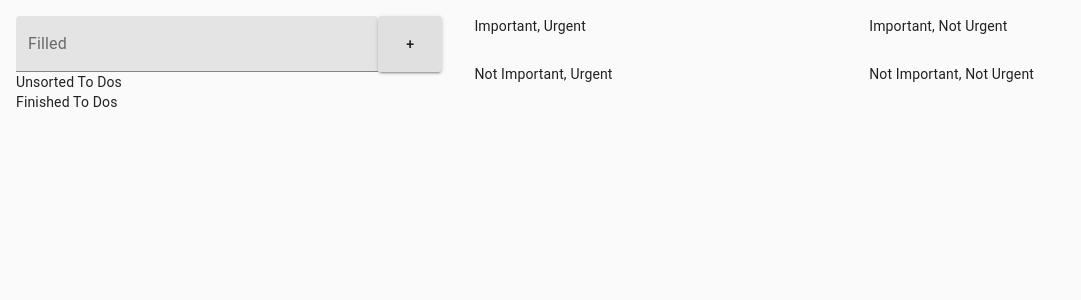
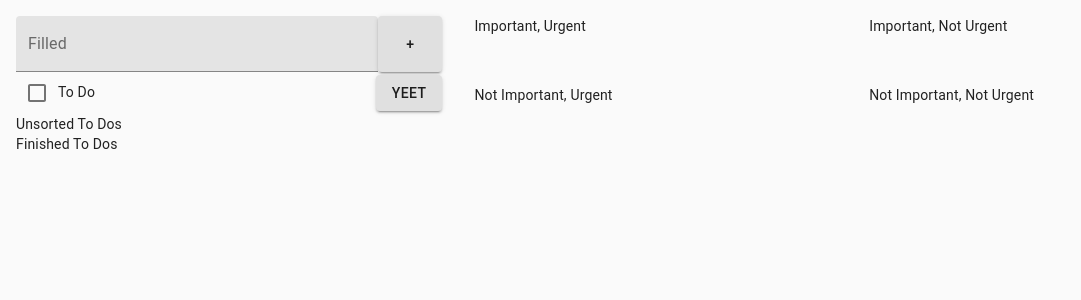
Before and after one commit to S-Rad/todosreact, a React (Create React App) app: page / in a window 1280 px wide. Shown: the top 300 px of the page, without its empty margins (0-1081 px from the left). Built offline with nearby package versions, Linux system fonts and the light colour scheme.

Commit message:
added todoitems

```diff
--- a/src/components/App.js
+++ b/src/components/App.js
@@ -15,11 +15,11 @@ const useStyles = makeStyles((theme) => ({
 }));
 
 const App = () => {
-  //styles nach oben ziehen
   const classes = useStyles();
   return (
     <Box className={classes.root}>
       <CssBaseline />
+
       <LeftToDoList />
       <RightMatrix />
     </Box>
--- a/src/components/LeftToDoList.js
+++ b/src/components/LeftToDoList.js
@@ -1,11 +1,12 @@
 import React from "react";
 import { Box } from "@material-ui/core";
-import { AddToDoField } from ".";
+import { AddToDoField, ToDoItem } from ".";
 
 const LeftToDoList = () => {
   return (
     <Box m={2} flexGrow={1}>
       <AddToDoField />
+      <ToDoItem />
       <Box>Unsorted To Dos</Box>
       <Box>Finished To Dos</Box>
     </Box>
--- /dev/null
+++ b/src/components/ToDoItem.js
@@ -0,0 +1,16 @@
+import React from "react";
+import { Box, Checkbox, Button } from "@material-ui/core";
+
+const ToDoItem = () => {
+  return (
+    <Box display="flex" alignItems="center" justifyContent="space-between">
+      <Box>
+        <Checkbox />
+        To Do
+      </Box>
+      <Button variant="contained">Yeet</Button>
+    </Box>
+  );
+};
+
+export default ToDoItem;
--- a/src/components/index.js
+++ b/src/components/index.js
@@ -2,5 +2,6 @@ import LeftToDoList from "./LeftToDoList";
 import App from "./App";
 import RightMatrix from "./RightMatrix";
 import AddToDoField from "./AddToDoField";
+import ToDoItem from "./ToDoItem";
 
-export { LeftToDoList, App, RightMatrix, AddToDoField };
+export { LeftToDoList, App, RightMatrix, AddToDoField, ToDoItem };
```
